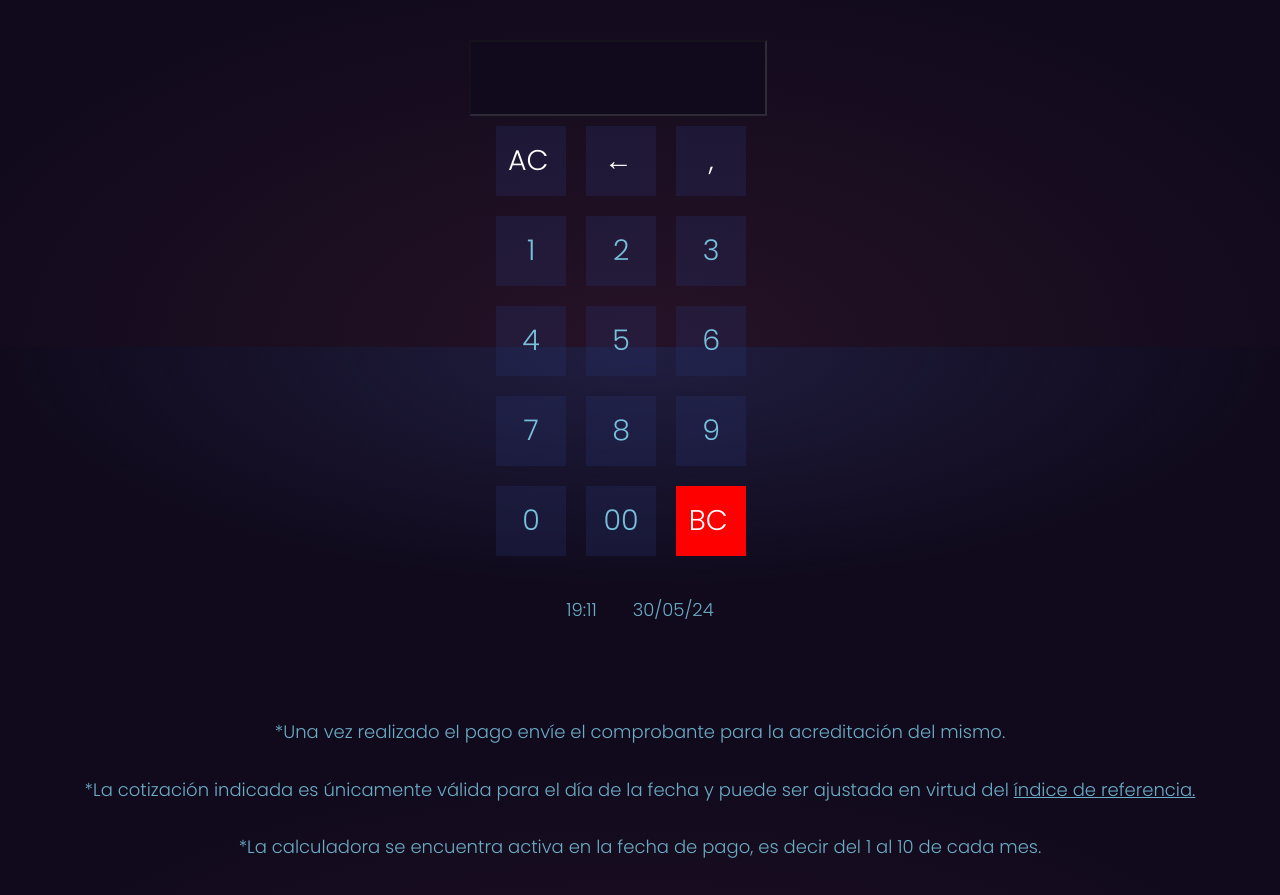
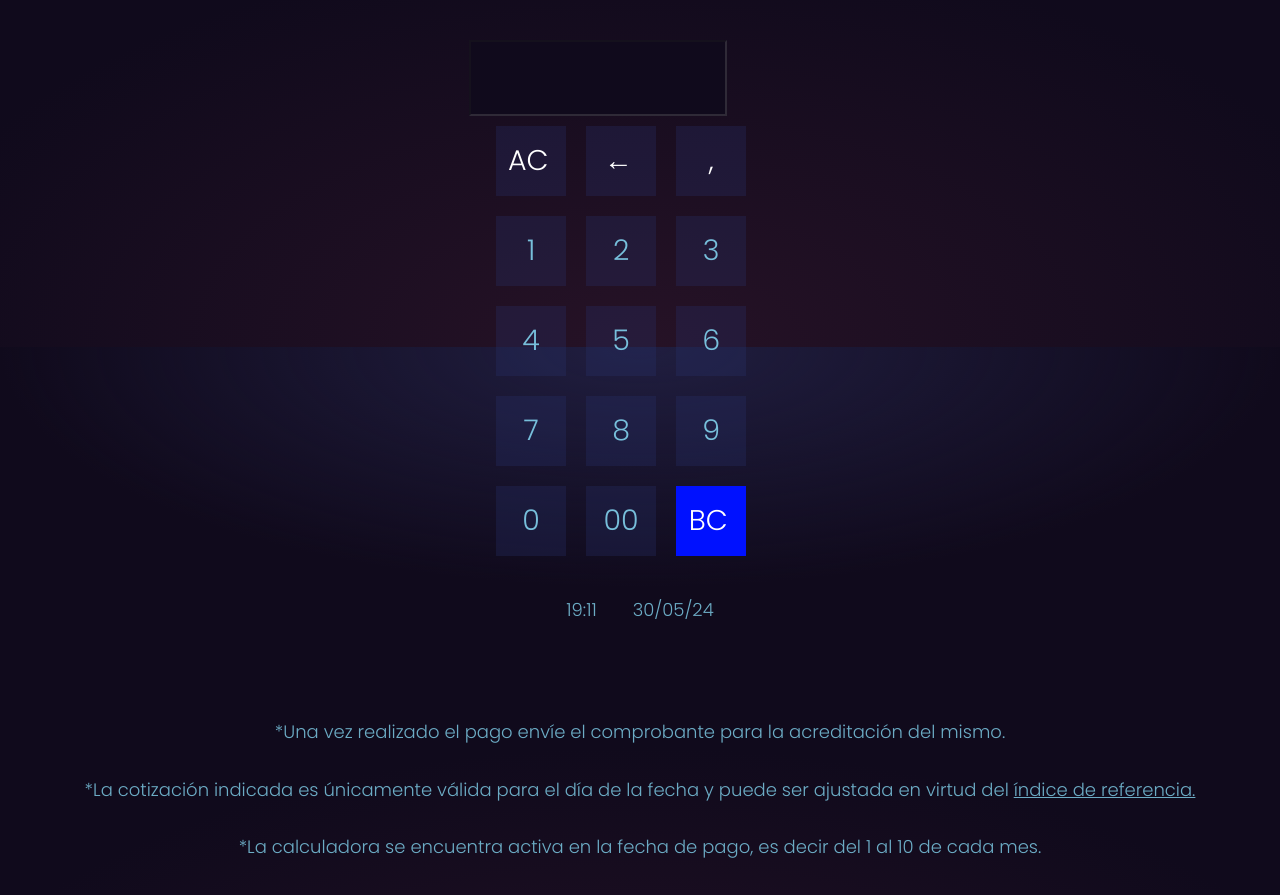
Before and after one commit to GUDESARROLLOS/Calculadora, a plain HTML site: page index.html in a window 1280 px wide. Shown: the part 453-1348 px from the top of the page. Drawn offline with Linux system fonts and the light colour scheme; a web font is replaced by a local one.

Commit message:
Update style.css

```diff
--- a/css/style.css
+++ b/css/style.css
@@ -76,13 +76,13 @@ html {
     float: left;
     text-align: right;
     overflow: hidden;
-    width: 290px;
+    width: 250px;
     height:70px;
     font-weight: 600;
     font-size: 35px;
   }
  .BC{
-    background-color: rgb(255, 0, 0);
+    background-color: rgb(0, 17, 255);
     color: white;
  }
 
```
